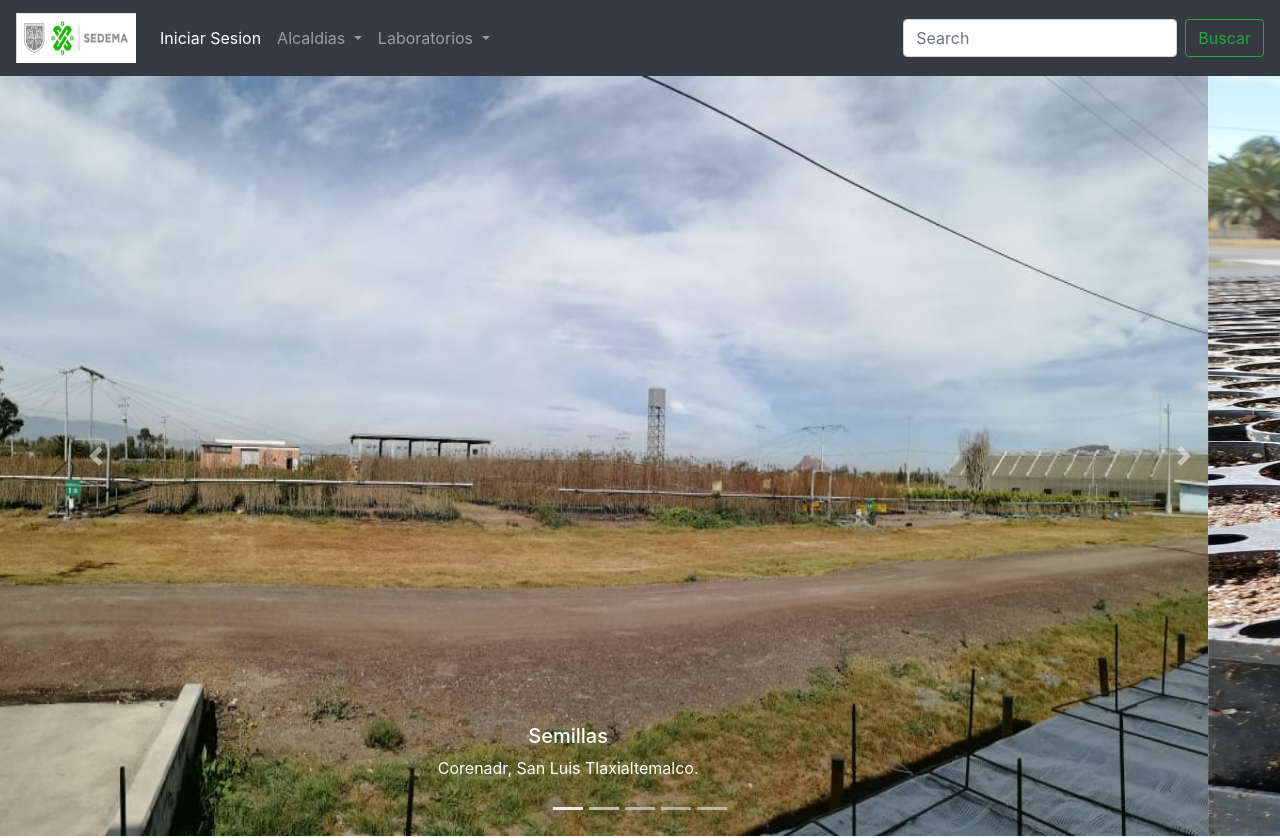
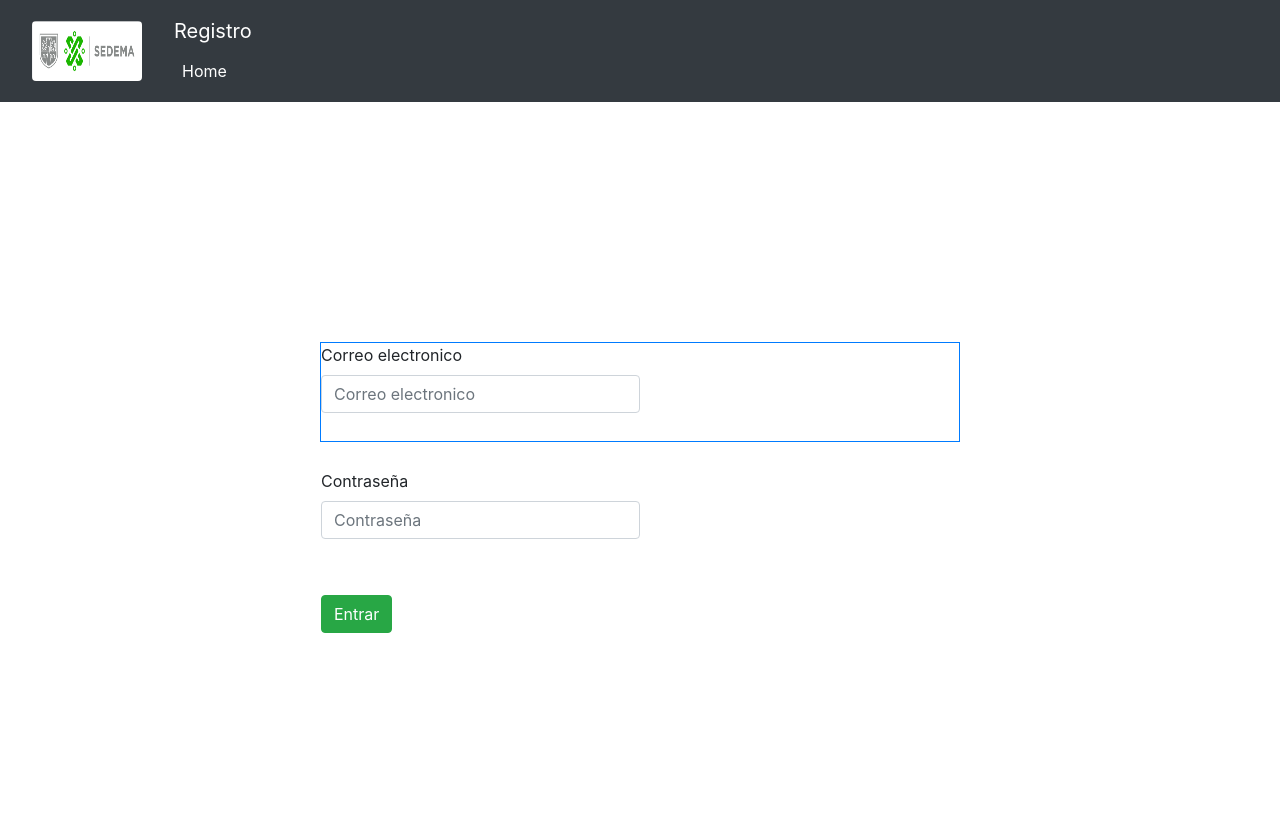
Before and after one commit to aharon1914/Corenadr, an Angular app: page /#/login in a window 1280 px wide. Before the commit this address led to /#/inicio. Shown: the top 838 px of the page. After the commit the page ends 800 px from the top, so only its background shows below. Built offline with nearby package versions, Linux system fonts and the light colour scheme.

Commit message:
trabajo en corena

```diff
--- a/src/app/app.component.html
+++ b/src/app/app.component.html
@@ -1,4 +1 @@
-<app-header></app-header>
-<app-galeria></app-galeria>
-<app-cuerpo></app-cuerpo>
-<app-info></app-info>
+<router-outlet></router-outlet>
--- /dev/null
+++ b/src/app/app.rutas.ts
@@ -0,0 +1,21 @@
+import { Routes, RouterModule } from '@angular/router';
+
+
+import { LoginComponent } from './component/login/login.component';
+import { InicioComponent } from './inicio/inicio.component';
+
+
+
+const routes: Routes = [
+    { path: 'login', component: LoginComponent },
+    { path: 'inicio', component: InicioComponent },
+    { path: '**', pathMatch:'full', redirectTo:'inicio'},
+
+    //{ path: 'path/:routeParam', component: MyComponent },
+    //{ path: 'staticPath', component: ... },
+    //{ path: '**', component: ... },
+    //{ path: 'oldPath', redirectTo: '/staticPath' },
+    //{ path: ..., component: ..., data: { message: 'Custom' }
+];
+
+export const rutas = RouterModule.forRoot(routes,{useHash:true});
--- /dev/null
+++ b/src/app/component/barralogin/barralogin.component.html
@@ -0,0 +1,23 @@
+<nav class="navbar navbar-expand-lg navbar-dark bg-dark">
+    <!-- Imagen y texto  -->
+    <nav class="navbar navbar-dark bg-dark">
+        <a class="navbar-brand" href="#">
+            <img src="../../../assets/sedema1.png" class="imagenlog rounded" width="110" height="60" alt="">
+        </a>
+    </nav>
+
+    <div class="contenedorform">
+        <a class="navbar-brand" href="#">Registro</a>
+        <button class="navbar-toggler" type="button" data-toggle="collapse" data-target="#navbarNav" aria-controls="navbarNav" aria-expanded="false" aria-label="Toggle navigation">
+      <span class="navbar-toggler-icon"></span>
+    </button>
+        <div class="collapse navbar-collapse" id="navbarNav">
+            <ul class="navbar-nav">
+                <li class="nav-item active">
+                    <a class="nav-link" href="#">Home <span class="sr-only">(current)</span></a>
+                </li>
+
+            </ul>
+        </div>
+    </div>
+</nav>
--- /dev/null
+++ b/src/app/component/barralogin/barralogin.component.ts
@@ -0,0 +1,14 @@
+import { Component, OnInit } from '@angular/core';
+
+@Component({
+  selector: 'app-barralogin',
+  templateUrl: './barralogin.component.html'
+})
+export class BarraloginComponent implements OnInit {
+
+  constructor() { }
+
+  ngOnInit() {
+  }
+
+}
--- a/src/app/component/header/header.component.html
+++ b/src/app/component/header/header.component.html
@@ -1,6 +1,6 @@
 <nav class="navbar navbar-expand-lg navbar-dark bg-dark sticky-top">
     <a class="navbar-brand" href="#">
-        <img src="./../../../assets/sedema1.png" width="120" height="50" br-50 alt="">
+        <img src="./../../../assets/sedema1.png" width="120" height="50" br-50 alt="" class="rounded">
     </a>
     <button class="navbar-toggler" type="button" data-toggle="collapse" data-target="#navbarSupportedContent" aria-controls="navbarSupportedContent" aria-expanded="false" aria-label="Toggle navigation">
       <span class="navbar-toggler-icon"></span>
@@ -9,7 +9,7 @@
     <div class="collapse navbar-collapse" id="navbarSupportedContent">
         <ul class="navbar-nav mr-auto">
             <li class="nav-item active">
-                <a class="nav-link" href="#">Iniciar Sesion <span class="sr-only">(current)</span></a>
+                <a class="nav-link" [routerLink]="['/login']">Iniciar Sesion <span class="sr-only">(current)</span></a>
             </li>
             <li class="nav-item dropdown">
                 <a class="nav-link dropdown-toggle" href="#" id="navbarDropdown" role="button" data-toggle="dropdown" aria-haspopup="true" aria-expanded="false">
--- a/src/app/component/login/login.component.html
+++ b/src/app/component/login/login.component.html
@@ -0,0 +1,18 @@
+<app-barralogin></app-barralogin>
+
+
+<form class="Inicio-login border border-primary">
+
+    <div class="form-group">
+        <label for="exampleInputEmail1">Correo electronico </label>
+        <input type="email" class="form-control" id="exampleInputEmail1" aria-describedby="emailHelp" placeholder="Correo electronico">
+
+    </div>
+    <div class="form-group">
+        <label for="exampleInputPassword1">Contraseña</label>
+        <input type="password" class="form-control" id="exampleInputPassword1" placeholder="Contraseña" required>
+    </div>
+
+    <button type="submit" class="btn btn-success  boton1">Entrar</button>
+
+</form>
--- a/src/app/component/login/login.component.ts
+++ b/src/app/component/login/login.component.ts
@@ -2,8 +2,7 @@ import { Component, OnInit } from '@angular/core';
 
 @Component({
   selector: 'app-login',
-  templateUrl: './login.component.html',
-  styleUrls: ['./login.component.css']
+  templateUrl: './login.component.html'
 })
 export class LoginComponent implements OnInit {
 
--- /dev/null
+++ b/src/app/inicio/inicio.component.html
@@ -0,0 +1,4 @@
+<app-header></app-header>
+<app-galeria></app-galeria>
+<app-cuerpo></app-cuerpo>
+<app-info></app-info>
--- /dev/null
+++ b/src/app/inicio/inicio.component.ts
@@ -0,0 +1,14 @@
+import { Component, OnInit } from '@angular/core';
+
+@Component({
+  selector: 'app-inicio',
+  templateUrl: './inicio.component.html'
+})
+export class InicioComponent implements OnInit {
+
+  constructor() { }
+
+  ngOnInit() {
+  }
+
+}
--- a/src/styles.css
+++ b/src/styles.css
@@ -26,8 +26,23 @@
 .container-info {
     width: 100%;
     height: 50vh;
+    background-color: aquamarine;
 }
 
-.texto {
-    background-color: aquamarine;
+
+/*login registro */
+
+.Inicio-login {
+    width: 50%;
+    height: 100px;
+    margin-top: 30vh;
+    margin-left: 40vh;
 }
+
+.form-group {
+    width: 50%;
+    height: 110px;
+}
+
+
+/*barra login imagen y texto*/
```
Also changed, not shown: src/app/app.module.ts (+18 -2 lines), src/app/component/login/login.component.css (deleted), 1 other file (tests, documents, lock files or other folders).
